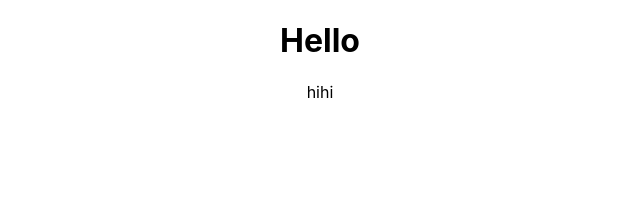
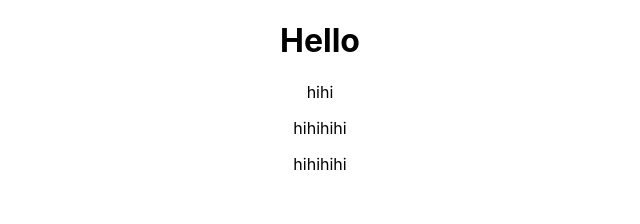
Before and after one commit to InKyoJeong/cicd-app, a React (Create React App) app: page / in a window 1280 px wide. Shown: the top 224 px of the page, without its empty margins (320-960 px from the left). Built offline with nearby package versions, Linux system fonts and the light colour scheme.

Commit message:
Feat test13 (#44)
* feat: add p tag

* feat: add span tag

```diff
--- a/src/App.tsx
+++ b/src/App.tsx
@@ -8,6 +8,8 @@ function App() {
         Hello
        </h1>
        <p>hihi</p>
+       <p>hihihihi</p>
+       <span>hihihihi</span>
     </div>
   );
 }
```
